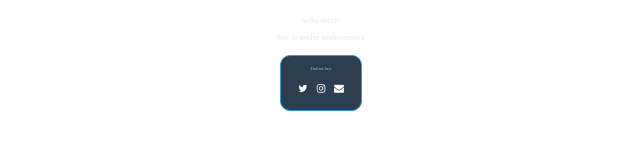
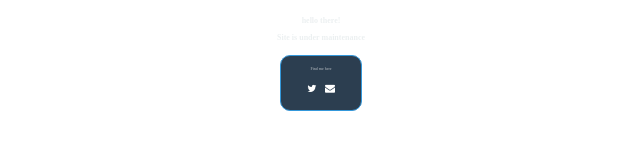
Before and after one commit to Prakash11645-sudo/portfolio, a plain HTML site: page index.html in a window 1280 px wide. Shown: the full height of the page, 319-959 px from the left. Drawn offline with Linux system fonts and the light colour scheme.

Commit message:
Update index.html

```diff
--- a/index.html
+++ b/index.html
@@ -71,7 +71,7 @@
 
     <div class="icon-container">
       <a href="https://twitter.com/_prakaaash_" class="fa fa-twitter"></a>
-      <a href="https://www.instagram.com/prakashtimalsina_" class="fa fa-instagram"></a>
+
       <a href="mailto:prakashtimalsina318@gmail.com" class="fa fa-envelope"></a>
     </div>
   </div>
```
